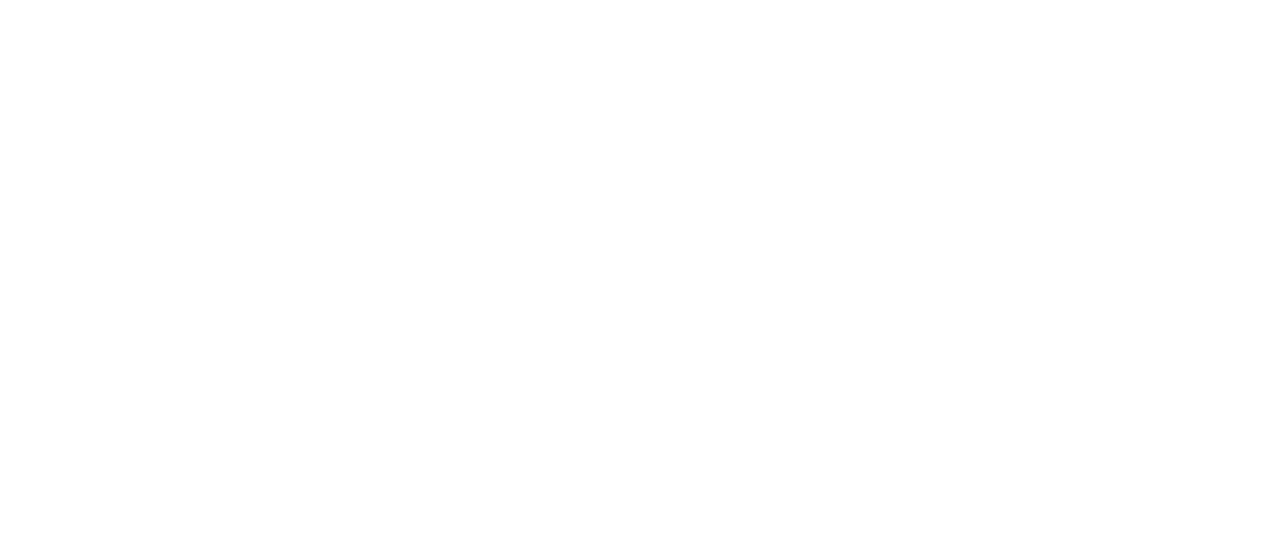
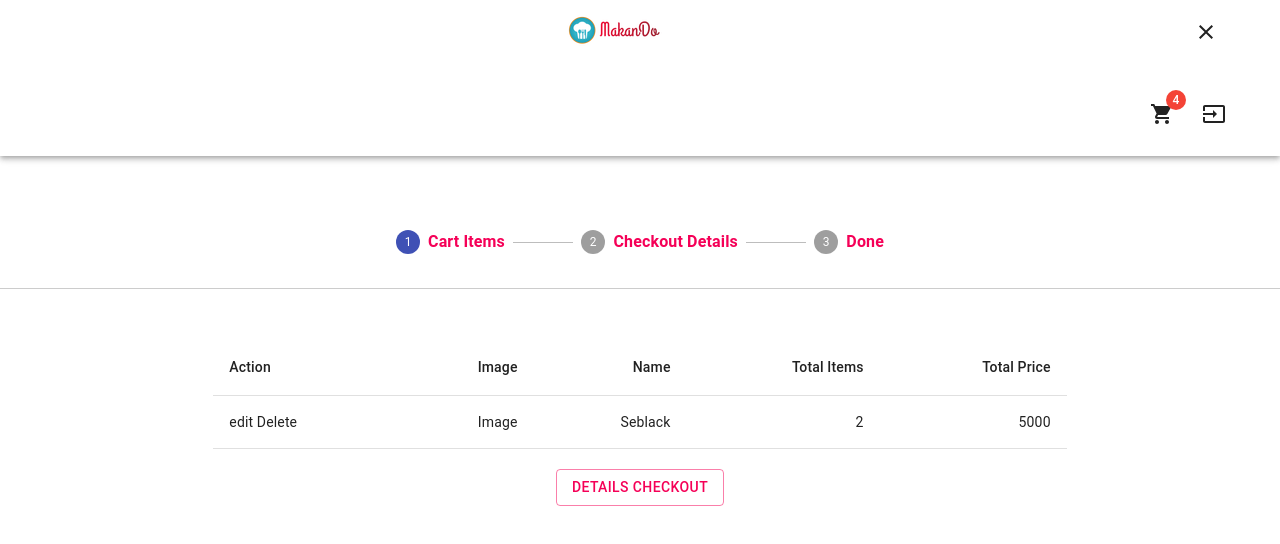
Before and after one commit to Alen1945/fe-makando, a React (Create React App) app: page /carts in a window 1280 px wide. Shown: the top 544 px of the page. Built offline with nearby package versions, Linux system fonts and the light colour scheme.

Commit message:
view cart and checkout

```diff
--- a/package.json
+++ b/package.json
@@ -8,6 +8,7 @@
     "@testing-library/jest-dom": "^4.2.4",
     "@testing-library/react": "^9.3.2",
     "@testing-library/user-event": "^7.1.2",
+    "clsx": "^1.1.0",
     "react": "^16.13.0",
     "react-dom": "^16.13.0",
     "react-material-ui-carousel": "^1.1.1",
--- a/src/App.js
+++ b/src/App.js
@@ -7,6 +7,7 @@
 import SignIn from './views/SignIn'
 import SignUp from './views/SignUp'
 import ShowItems from './views/ShowItems'
+import ShowCarts from './views/Carts'
 function App () {
   useEffect(() => {
     document.title = 'MakanDo'
@@ -38,6 +39,12 @@
           component={ShowItems}
           layout={MainLayout}
         />
+        <CustomRoute
+          exact
+          path='/carts'
+          component={ShowCarts}
+          layout={MainLayout}
+        />
       </Switch>
     </Router>
   )
--- a/src/layouts/componets/Topbar.js
+++ b/src/layouts/componets/Topbar.js
@@ -1,9 +1,10 @@
-import React, { useState } from 'react'
+import React from 'react'
 import { Link as RouterLink } from 'react-router-dom'
+import clsx from 'clsx'
 import { makeStyles } from '@material-ui/styles'
-import { AppBar, Container, Toolbar, Grid, Hidden, IconButton, Link, Badge } from '@material-ui/core'
+import { AppBar, Container, Toolbar, Grid, ExpansionPanel, ExpansionPanelSummary, ExpansionPanelDetails, IconButton, Link, Badge } from '@material-ui/core'
 import MenuIcon from '@material-ui/icons/Menu'
-import { ShoppingCart, LocalPizza, Input } from '@material-ui/icons'
+import { ShoppingCart, Close, Input } from '@material-ui/icons'
 import logo from '../../assets/logo.png'
 const useStyles = makeStyles(() => ({
   appBar: {
@@ -15,36 +16,43 @@
     fontWeight: 800
 
   },
+  expandPanelIcon: {
+    postion:'absolute',
+    top: 0,
+    right:0
+  },
   flexGrow: {
     flexGrow: 1
   }
 }))
 function Topbar (props) {
   const classes = useStyles()
+  const [toolbarExpand, setToolbarExpand] = React.useState(true)
+  const expandedIcon = () => {
+    if (toolbarExpand) {
+      return (<Close />)
+    } else {
+      return (<MenuIcon />)
+    }
+  }
+  const handleExpand = () => {
+    setToolbarExpand(!toolbarExpand)
+  }
   return (
     <>
       <AppBar className={classes.appBar} position='sticky'>
         <Container>
-          <Grid container align='center'>
-            <Grid item xs={12}>
-              <Toolbar>
+          <Toolbar style={{position:'relative'}}>
             <div className={classes.flexGrow} />
             <Link to='/' component={RouterLink}>
               <img src={logo} />
             </Link>
             <div className={classes.flexGrow} />
-                <Hidden mdUp>
-                  <IconButton
-                    className={classes.ButtonCategories}
-                  >
-                    <MenuIcon />
-                  </IconButton>
-                </Hidden>
+            <IconButton onClick={handleExpand} className={clsx(classes.ButtonCategories, classes.expandPanelIcon)}>{expandedIcon()}</IconButton>
           </Toolbar>
-            </Grid>
-            <Hidden smDown>
-              <Grid item xs={12}>
-                <Toolbar>
+          <ExpansionPanel expanded={toolbarExpand} elevation={0}>
+            <div />
+            <ExpansionPanelDetails>
               <div className={classes.flexGrow} />
               <IconButton color='error'>
                 <Badge badgeContent={4} color='error'>
@@ -54,10 +62,8 @@
               <IconButton className={classes.ButtonCategories}>
                 <Input />
               </IconButton>
-                </Toolbar>
-              </Grid>
-            </Hidden>
-          </Grid>
+            </ExpansionPanelDetails>
+          </ExpansionPanel>
         </Container>
       </AppBar>
     </>
--- /dev/null
+++ b/src/views/Carts/components/CartItems.js
@@ -0,0 +1,49 @@
+import React from 'react'
+import { Container, Grid, Table, TableContainer, TableHead, TableRow, TableBody, TableCell, Box,Button } from '@material-ui/core'
+
+export default function CartItems (props) {
+  const handleClick = (e) => {
+    props.setActiveStep(1)
+  }
+  return (
+    <>
+      <Grid container justify='center' compoenent={Container}>
+        <Grid item sm={10} md={8}>
+          <TableContainer>
+            <Table>
+              <TableHead>
+                <TableRow>
+                  <TableCell>Action</TableCell>
+                  <TableCell align='right'>Image</TableCell>
+                  <TableCell align='right'>Name</TableCell>
+                  <TableCell align='right'>Total Items</TableCell>
+                  <TableCell align='right'>Total Price</TableCell>
+                </TableRow>
+              </TableHead>
+              <TableBody>
+                <TableRow>
+                  <TableCell component='th' scope='row'>
+                    edit Delete
+                  </TableCell>
+                  <TableCell align='right'>Image</TableCell>
+                  <TableCell align='right'>Seblack</TableCell>
+                  <TableCell align='right'>2</TableCell>
+                  <TableCell align='right'>5000</TableCell>
+                </TableRow>
+              </TableBody>
+            </Table>
+          </TableContainer>
+        </Grid>
+      </Grid>
+      <Grid container justify='center' compoenent={Container} style={{marginTop:20}}>
+        <Button
+          color='secondary'
+          variant='outlined'
+          onClick={handleClick}
+        >
+          Details Checkout
+        </Button>
+      </Grid>
+    </>
+  )
+}
--- /dev/null
+++ b/src/views/Carts/components/CheckoutDetails.js
@@ -0,0 +1,31 @@
+import React from 'react'
+import { Container, Grid, Typography, Card, CardContent, CardActions, Button } from '@material-ui/core'
+
+export default function CheckoutDetails (props) {
+  const handleClick = (step) => (e) => {
+    props.setActiveStep(step)
+  }
+  return (
+    <Grid container justify='center' component={Container}>
+      <Grid item sm={10} md={8}>
+        <Card>
+          <CardContent>
+            <Typography variant='h5' align='center' style={{marginBottom:'10px'}}>Details Purchase</Typography>
+            <Typography align='center'>
+              Total Price: $1000
+            </Typography>
+            <Typography align='center'>
+              Total Type Items: 10
+            </Typography>
+          </CardContent>
+          <CardActions>
+            <div style={{flexGrow:1}} />
+            <Button size='small' variant='outlined' color='secondary' onClick={handleClick(0)}>Back</Button>
+            <Button size='small' variant='outlined' color='secondary' onClick={handleClick(2)}>Checkout</Button>
+            <div style={{flexGrow:1}} />
+          </CardActions>
+        </Card>
+      </Grid>
+    </Grid>
+  )
+}
--- /dev/null
+++ b/src/views/Carts/components/CheckoutDone.js
@@ -0,0 +1,19 @@
+import React from 'react'
+import { Container, CircularProgress, Grid, Typography } from '@material-ui/core'
+
+export default function CheckoutDone (props) {
+  const displayText = (props) => {
+    if (props.status) {
+      return (<Typography variant='h5' align='center' style={{ marginBottom: '10px' }}>Congratulation You Success for Checkout</Typography>)
+    } else {
+      return (<Typography variant='h5' align='center' style={{ marginBottom: '10px' }}><CircularProgress size={18} />&nbsp;&nbsp;Waiting for Payment</Typography>)
+    }
+  }
+  return (
+    <Grid container justify='center' component={Container}>
+      <Grid item sm={10} md={8}>
+        {displayText(props)}
+      </Grid>
+    </Grid>
+  )
+}
--- /dev/null
+++ b/src/views/Carts/index.js
@@ -0,0 +1,54 @@
+import React from 'react'
+import { Container, Stepper, Step, StepLabel, Button, Typography } from '@material-ui/core'
+import CartItems from './components/CartItems'
+import CheckoutDetails from './components/CheckoutDetails'
+import CheckoutDone from './components/CheckoutDone'
+function getStepContent (page, setActiveStep) {
+  switch (page) {
+    case 0:
+      return (<CartItems setActiveStep={setActiveStep} />)
+    case 1:
+      return (<CheckoutDetails setActiveStep={setActiveStep} />)
+    case 2:
+      setTimeout(() => {
+        setActiveStep(3)
+        console.log('alen')
+      }, 3000)
+      return (<CheckoutDone setActiveStep={setActiveStep} status={0} />)
+    case 3:
+      return (<CheckoutDone status={1} />)
+    default:
+      return 'Unknown Page'
+  }
+}
+function ShowCarts (props) {
+  const [activeStep, setActiveStep] = React.useState(0)
+  return (
+    <>
+      <div style={{ margin: '50px 0', paddingBottom: '10px', borderBottom: '0.2px solid #ccc' }}>
+        <Container maxWidth='sm'>
+          <Stepper activeStep={activeStep}>
+            <Step>
+              <StepLabel>
+                <Typography color='secondary'><strong>Cart Items</strong></Typography>
+              </StepLabel>
+            </Step>
+            <Step>
+              <StepLabel>
+                <Typography color='secondary'><strong>Checkout Details</strong></Typography>
+              </StepLabel>
+            </Step>
+            <Step>
+              <StepLabel>
+                <Typography color='secondary'><strong>Done</strong></Typography>
+              </StepLabel>
+            </Step>
+          </Stepper>
+        </Container>
+      </div>
+      {getStepContent(activeStep, setActiveStep)}
+    </>
+  )
+}
+
+export default ShowCarts
```
Also changed, not shown: 1 other file (tests, documents, lock files or other folders). Lines whose indentation alone changed are shown as unchanged.
